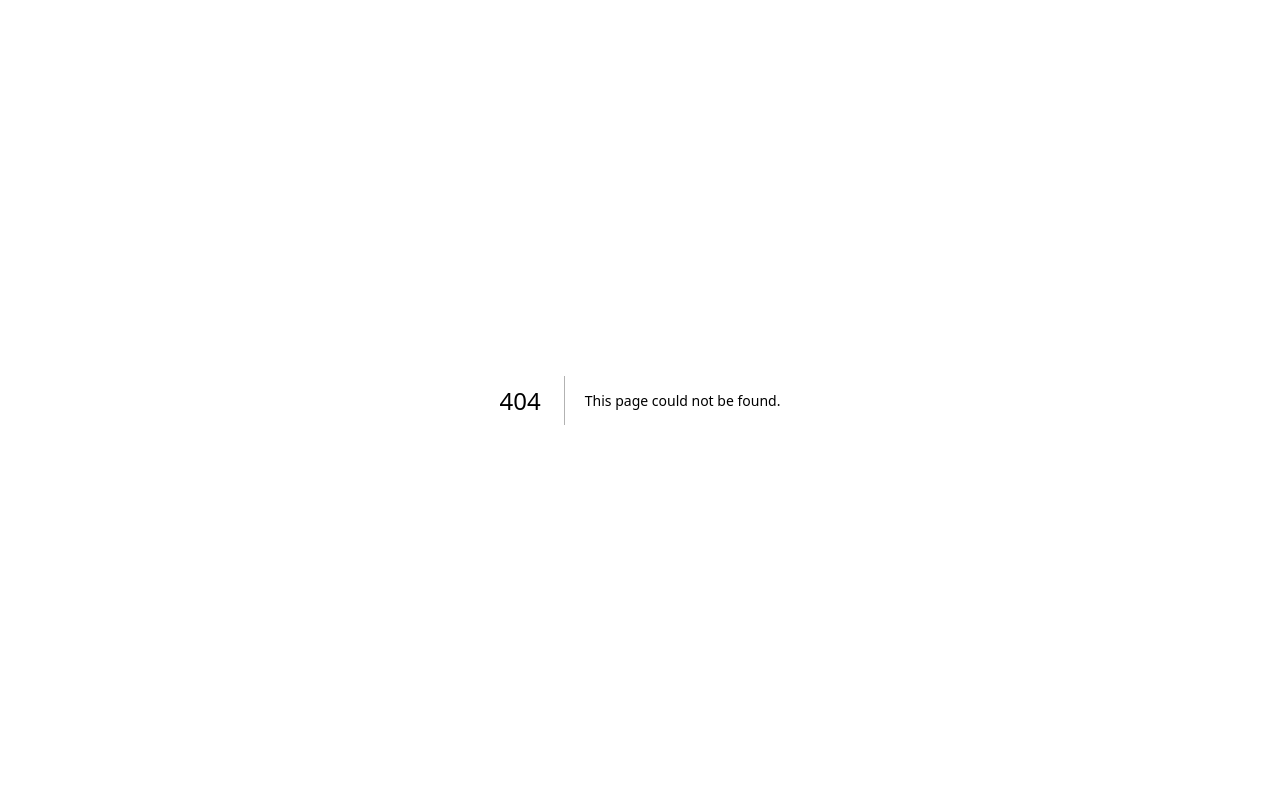
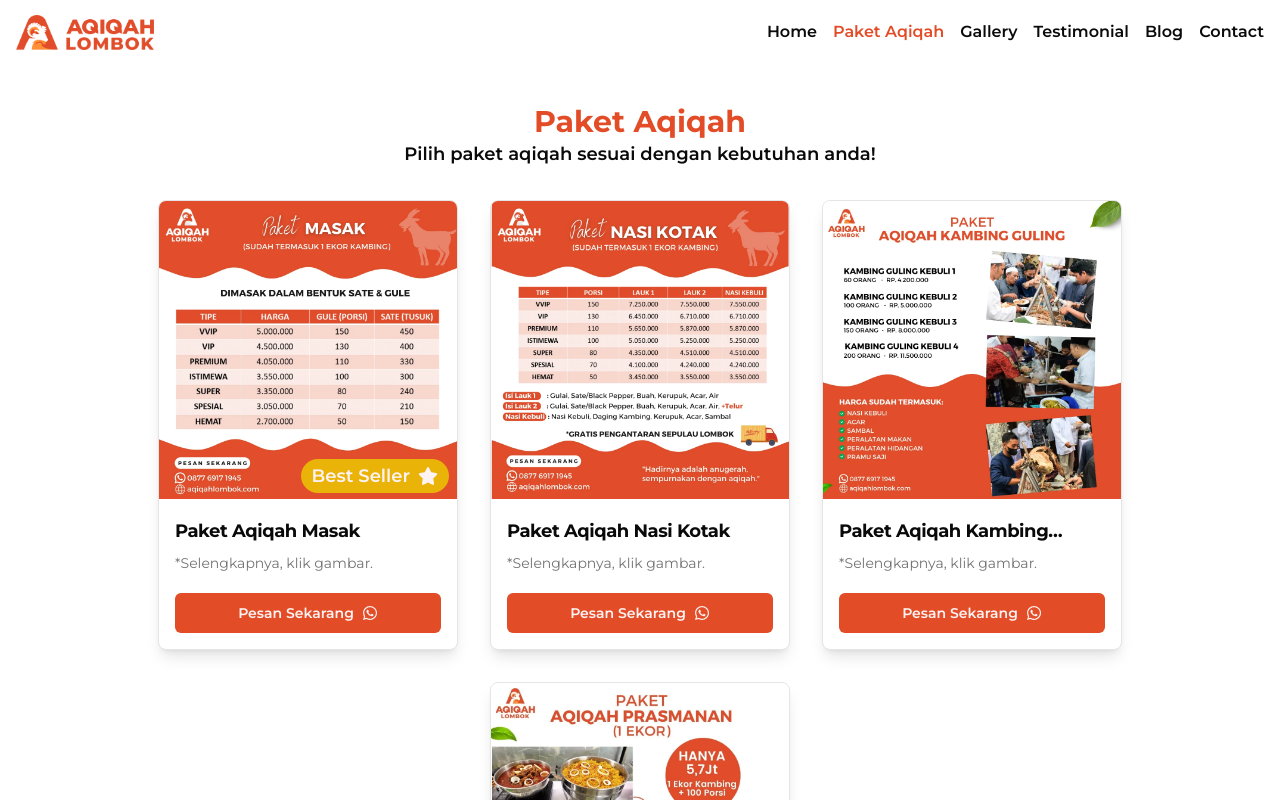
Before and after one commit to fitrondev/next-aqiqah, a Next.js app: page /packages in a window 1280 px wide. Before the commit this address had no page. Shown: the top 800 px of the page. Built offline with nearby package versions, Linux system fonts and the light colour scheme.

Commit message:
feat: add Packages page with metadata and layout integration

```diff
--- /dev/null
+++ b/src/app/(routes)/packages/page.tsx
@@ -0,0 +1,17 @@
+import Package from "@/components/layouts/Package";
+import { Metadata } from "next";
+
+export const metadata: Metadata = {
+  title: "Paket",
+  description:
+    "Berbagai macam paket aqiqah yang bisa anda pilih sesuai dengan kebutuhan anda. Harga kambing aqiqah di Aqiqah Lombok sangat terjangkau.",
+};
+
+const PackagesPage = () => {
+  return (
+    <>
+      <Package />
+    </>
+  );
+};
+export default PackagesPage;
```
